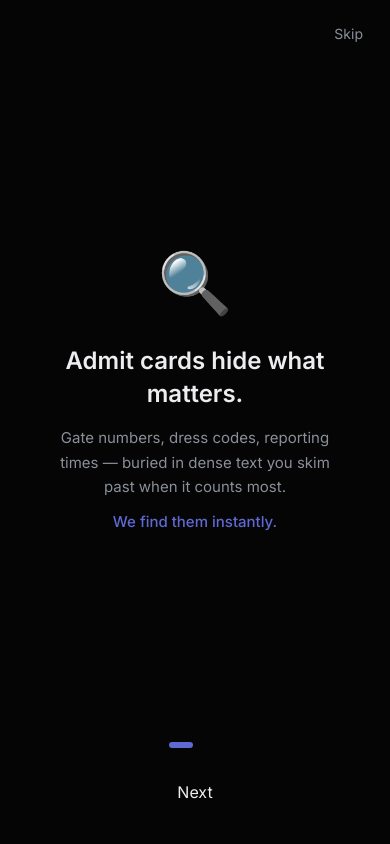
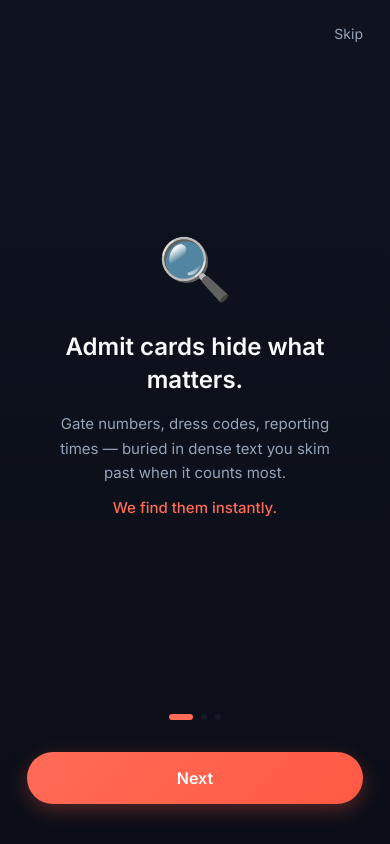
Before and after one commit to mahi-kandari/Examora, a React (Vite) app in the folder frontend/: page /onboarding in a window 390 px wide. Built offline with nearby package versions, Linux system fonts and the light colour scheme; no server answers.

Commit message:
Restore previous UI (Soft Cream background, Coral primary accent, Electric Blue highlights, EverSync responsive layout)

```diff
--- a/frontend/src/components/BottomNav.tsx
+++ b/frontend/src/components/BottomNav.tsx
@@ -14,7 +14,7 @@ const BottomNav: React.FC = () => {
 
   return (
     <nav className="fixed bottom-0 left-0 right-0 z-40 flex justify-center px-4 pb-[max(1rem,env(safe-area-inset-bottom))] pointer-events-none">
-      <div className="pointer-events-auto w-full max-w-md bg-[#0A0A0C]/85 backdrop-blur-xl border border-white/[0.06] rounded-full p-2 shadow-2xl shadow-black/80">
+      <div className="pointer-events-auto w-full max-w-md bg-surface/90 dark:bg-slate-900/90 backdrop-blur-xl border border-stroke/70 dark:border-white/10 rounded-full p-2 shadow-2xl shadow-slate-900/10 dark:shadow-black/50">
         <ul className="flex items-center justify-around">
           {tabs.map(({ to, label, icon: Icon }) => {
             const isActive = location.pathname === to;
@@ -27,7 +27,7 @@ const BottomNav: React.FC = () => {
                   {isActive && (
                     <motion.div
                       layoutId="activeTabPill"
-                      className="absolute inset-0 bg-[#5E6AD2] rounded-full shadow-[0_0_18px_rgba(94,106,210,0.45)]"
+                      className="absolute inset-0 bg-[#FF5A43] dark:bg-[#FF6B57] rounded-full shadow-md shadow-[#FF5A43]/30"
                       transition={{ type: "spring", stiffness: 380, damping: 30 }}
                     />
                   )}
@@ -35,7 +35,7 @@ const BottomNav: React.FC = () => {
                     className={`relative z-10 flex items-center gap-2 ${
                       isActive
                         ? "text-white font-semibold"
-                        : "text-[#8A8F98] hover:text-[#EDEDEF]"
+                        : "text-muted hover:text-text-primary"
                     }`}
                   >
                     <Icon className="w-5 h-5 shrink-0" />
--- a/frontend/src/index.css
+++ b/frontend/src/index.css
@@ -1,62 +1,93 @@
 @import "tailwindcss";
 
-/* ---------- Linear / Modern Design System Tokens ---------- */
-:root, [data-theme="dark"], html.dark, [data-theme="light"], html.light {
-  --bg-deep: #020203;
-  --bg-base: #050506;
-  --bg-elevated: #0a0a0c;
-  --surface-val: rgba(255, 255, 255, 0.05);
-  --surface-hover-val: rgba(255, 255, 255, 0.08);
-  --text-primary-color: #EDEDEF;
-  --muted-color: #8A8F98;
-  --subtle-color: rgba(255, 255, 255, 0.60);
-  --accent-color: #5E6AD2;             /* Single Unified Indigo Palette */
-  --accent-bright-color: #6872D9;
-  --accent-glow-val: rgba(94, 106, 210, 0.30);
-  --border-default-val: rgba(255, 255, 255, 0.06);
-  --border-hover-val: rgba(255, 255, 255, 0.10);
-  --border-accent-val: rgba(94, 106, 210, 0.30);
-  --app-gradient-val: radial-gradient(ellipse at top, #0a0a0f 0%, #050506 50%, #020203 100%);
-  --card-shadow-val: 0 0 0 1px rgba(255, 255, 255, 0.06), 0 2px 20px rgba(0, 0, 0, 0.4), 0 0 40px rgba(0, 0, 0, 0.2);
-  --card-shadow-hover-val: 0 0 0 1px rgba(255, 255, 255, 0.10), 0 8px 40px rgba(0, 0, 0, 0.5), 0 0 80px rgba(94, 106, 210, 0.15);
-  --glass-shadow-val: 0 0 0 1px rgba(255, 255, 255, 0.06), 0 8px 32px rgba(0, 0, 0, 0.5);
-  --input-bg-val: #0F0F12;
-  --toggle-track-off: rgba(255, 255, 255, 0.1);
+/* ---------- Theme Definitions ---------- */
+:root, [data-theme="light"], html.light {
+  --bg-color: #FAF7F2;               /* Soft Cream Background */
+  --surface-color: #FFFFFF;          /* Pure White Cards */
+  --glass-color: #FFFFFF;
+  --glass-bg-val: rgba(255, 255, 255, 0.95);
+  --glass-border-val: rgba(230, 222, 210, 0.8);
+  --text-primary-color: #1E293B;     /* Deep Slate Text */
+  --muted-color: #64748B;            /* Muted Slate Text */
+  --stroke-color: #E6DECE;           /* Warm Soft Cream Border */
+  --accent-color: #FF5A43;           /* Vibrant Coral Primary Accent */
+  --electric-blue: #2563EB;         /* Electric Blue for Charts & Highlights */
+  --success-color: #10B981;
+  --danger-color: #EF4444;
+  --app-gradient-val: linear-gradient(180deg, #FDFBF7 0%, #FAF7F2 100%);
+  --card-shadow-val: 0 10px 30px -4px rgba(220, 208, 192, 0.45), 0 4px 12px -2px rgba(15, 23, 42, 0.03);
+  --glass-shadow-val: 0 12px 36px -4px rgba(220, 208, 192, 0.5);
+  --input-bg-val: #F6F2EC;
+  --toggle-track-off: #E6DECE;
+}
+
+[data-theme="dark"], html.dark {
+  --bg-color: #0E131F;               /* Midnight Background */
+  --surface-color: #161C2E;          /* Midnight Surface Cards */
+  --glass-color: #161C2E;
+  --glass-bg-val: rgba(22, 28, 46, 0.92);
+  --glass-border-val: rgba(255, 255, 255, 0.1);
+  --text-primary-color: #F8FAFC;
+  --muted-color: #94A3B8;
+  --stroke-color: #232B3F;
+  --accent-color: #FF6B57;           /* Vibrant Coral */
+  --electric-blue: #3B82F6;         /* Electric Blue */
+  --success-color: #10B981;
+  --danger-color: #F43F5E;
+  --app-gradient-val: linear-gradient(180deg, #0E131F 0%, #0B0E18 100%);
+  --card-shadow-val: 0 10px 30px -5px rgba(0, 0, 0, 0.4);
+  --glass-shadow-val: 0 12px 36px -4px rgba(0, 0, 0, 0.5);
+  --input-bg-val: #1B2237;
+  --toggle-track-off: #232B3F;
 }
 
 @theme {
-  --font-body: "Inter", "Geist Sans", system-ui, -apple-system, sans-serif;
-  --font-display: "Inter", "Geist Sans", system-ui, -apple-system, sans-serif;
+  --font-body: "Inter", -apple-system, BlinkMacSystemFont, "Segoe UI", Roboto, sans-serif;
+  --font-display: "Inter", -apple-system, BlinkMacSystemFont, "Segoe UI", Roboto, sans-serif;
 
-  --color-bg-deep: #020203;
-  --color-bg-base: #050506;
-  --color-bg-elevated: #0a0a0c;
-  --color-surface: var(--surface-val);
-  --color-text-primary: #EDEDEF;
-  --color-muted: #8A8F98;
-  --color-accent: #5E6AD2;
-  --color-accent-bright: #6872D9;
-  --color-border-default: rgba(255, 255, 255, 0.06);
+  --color-bg: var(--bg-color);
+  --color-surface: var(--surface-color);
+  --color-glass: var(--glass-color);
+  --color-text-primary: var(--text-primary-color);
+  --color-muted: var(--muted-color);
+  --color-stroke: var(--stroke-color);
+  --color-accent: var(--accent-color);
+  --color-coral: var(--accent-color);
+  --color-electric: var(--electric-blue);
+  --color-success: var(--success-color);
+  --color-danger: var(--danger-color);
 
-  --background-image-accent-gradient: linear-gradient(135deg, #5E6AD2, #6872D9);
-  --background-image-text-gradient: linear-gradient(180deg, #FFFFFF 0%, rgba(255, 255, 255, 0.7) 100%);
-  --background-image-[#5E6AD2]-shimmer: linear-gradient(90deg, #5E6AD2, #818cf8, #5E6AD2);
+  --background-image-accent-gradient: linear-gradient(135deg, #FF6B57, #FF5A43);
+  --background-image-electric-gradient: linear-gradient(135deg, #3B82F6, #1D61FF);
+  --background-image-app-gradient: var(--app-gradient-val);
 
-  --radius-2xl: 1rem;
-  --radius-3xl: 1.5rem;
+  --radius-4xl: 2rem;
 
-  --ease-expo: cubic-bezier(0.16, 1, 0.3, 1);
+  --animate-fadeInUp: fadeInUp 0.4s ease-out both;
+  --animate-scaleIn: scaleIn 0.3s ease-out both;
+  --animate-shimmer: shimmer 1.6s infinite linear;
+  --animate-checkmarkDraw: checkmarkDraw 0.8s ease forwards;
+  --animate-glowPulse: glowPulse 2.4s ease-in-out infinite;
 
-  --animate-floatPrimary: floatPrimary 10s ease-in-out infinite;
-  --animate-floatSecondary: floatSecondary 12s ease-in-out infinite;
-
-  @keyframes floatPrimary {
-    0%, 100% { transform: translate(0, 0) scale(1); }
-    50% { transform: translate(-30px, -20px) scale(1.08); }
+  @keyframes fadeInUp {
+    0% { opacity: 0; transform: translateY(16px); }
+    100% { opacity: 1; transform: translateY(0); }
   }
-  @keyframes floatSecondary {
-    0%, 100% { transform: translate(0, 0) scale(1); }
-    50% { transform: translate(40px, 25px) scale(1.05); }
+  @keyframes scaleIn {
+    0% { opacity: 0; transform: scale(0.95); }
+    100% { opacity: 1; transform: scale(1); }
+  }
+  @keyframes shimmer {
+    0% { background-position: -400px 0; }
+    100% { background-position: 400px 0; }
+  }
+  @keyframes checkmarkDraw {
+    0% { stroke-dashoffset: 100; }
+    100% { stroke-dashoffset: 0; }
+  }
+  @keyframes glowPulse {
+    0%, 100% { opacity: 0.6; }
+    50% { opacity: 1; }
   }
 }
 
@@ -68,99 +99,128 @@ html,
 body,
 #root {
   height: 100%;
-  background-color: #050506;
-  color: #EDEDEF;
 }
 body {
   font-family: var(--font-body);
-  color: #EDEDEF;
-  background-color: #050506;
+  color: var(--color-text-primary);
+  background-image: var(--app-gradient-val);
+  background-color: var(--bg-color);
   min-height: 100vh;
   -webkit-font-smoothing: antialiased;
+  transition: background-color 0.3s ease, color 0.3s ease;
 }
 
-/* ---------- Linear / Modern Component Styling ---------- */
+/* ---------- Reusable Components ---------- */
 @layer components {
-  .text-gradient {
-    background: linear-gradient(180deg, #FFFFFF 0%, rgba(255, 255, 255, 0.75) 100%);
-    -webkit-background-clip: text;
-    -webkit-text-fill-color: transparent;
+  .glass {
+    background: var(--glass-bg-val);
+    backdrop-filter: blur(24px);
+    border: 1px solid var(--glass-border-val);
+    border-radius: 1.5rem;
+    box-shadow: var(--glass-shadow-val);
+    transition: background 0.3s ease, border-color 0.3s ease, box-shadow 0.3s ease;
   }
 
-  .text-accent-gradient {
-    background: linear-gradient(90deg, #5E6AD2 0%, #818CF8 50%, #5E6AD2 100%);
-    background-size: 200% auto;
-    -webkit-background-clip: text;
-    -webkit-text-fill-color: transparent;
+  .btn-primary {
+    background-image: linear-gradient(135deg, #FF6B57, #FF5A43);
+    color: white;
+    font-family: var(--font-display);
+    font-weight: 600;
+    padding: 0.875rem 2rem;
+    border-radius: 9999px;
+    box-shadow: 0 6px 20px rgba(255, 90, 67, 0.3);
+    transition: all 0.3s;
+  }
+  .btn-primary:hover {
+    transform: scale(1.02);
+    box-shadow: 0 8px 24px rgba(255, 90, 67, 0.4);
+  }
+  .btn-primary:active {
+    transform: scale(0.98);
+  }
+  .btn-primary:disabled {
+    opacity: 0.5;
+    pointer-events: none;
+    transform: none;
   }
 
-  .card-linear {
-    background: linear-gradient(180deg, rgba(255, 255, 255, 0.04) 0%, rgba(255, 255, 255, 0.01) 100%);
-    background-color: rgba(10, 10, 12, 0.7);
-    border: 1px solid rgba(255, 255, 255, 0.06);
-    border-radius: 1rem;
-    box-shadow: 0 0 0 1px rgba(255, 255, 255, 0.06), 0 2px 20px rgba(0, 0, 0, 0.4), 0 0 40px rgba(0, 0, 0, 0.2);
-    transition: all 0.25s cubic-bezier(0.16, 1, 0.3, 1);
+  .btn-electric {
+    background-image: linear-gradient(135deg, #3B82F6, #1D61FF);
+    color: white;
+    font-family: var(--font-display);
+    font-weight: 600;
+    padding: 0.875rem 2rem;
+    border-radius: 9999px;
+    box-shadow: 0 6px 20px rgba(37, 99, 235, 0.3);
+    transition: all 0.3s;
+  }
+  .btn-electric:hover {
+    transform: scale(1.02);
   }
 
-  .card-linear:hover {
-    border-color: rgba(255, 255, 255, 0.12);
-    box-shadow: 0 0 0 1px rgba(255, 255, 255, 0.12), 0 8px 40px rgba(0, 0, 0, 0.5), 0 0 80px rgba(94, 106, 210, 0.12);
-    transform: translateY(-2px);
+  .btn-ghost {
+    background: transparent;
+    border: 1px solid var(--glass-border-val);
+    color: var(--color-text-primary);
+    font-family: var(--font-display);
+    font-weight: 500;
+    padding: 0.75rem 1.75rem;
+    border-radius: 9999px;
+    transition: all 0.3s;
+  }
+  .btn-ghost:hover {
+    border-color: var(--color-accent);
+    background: rgba(255, 90, 67, 0.08);
   }
 
-  .btn-linear-primary {
-    background-color: #5E6AD2;
-    color: #FFFFFF;
-    font-weight: 600;
-    padding: 0.75rem 1.5rem;
-    border-radius: 0.5rem;
-    box-shadow: 0 0 0 1px rgba(94, 106, 210, 0.5), 0 4px 14px rgba(94, 106, 210, 0.35), inset 0 1px 0 0 rgba(255, 255, 255, 0.25);
-    transition: all 0.2s cubic-bezier(0.16, 1, 0.3, 1);
-  }
-  .btn-linear-primary:hover {
-    background-color: #6872D9;
-    box-shadow: 0 0 0 1px rgba(104, 114, 217, 0.6), 0 6px 20px rgba(94, 106, 210, 0.45), inset 0 1px 0 0 rgba(255, 255, 255, 0.35);
-    transform: translateY(-1px);
-  }
-  .btn-linear-primary:active {
-    transform: scale(0.98);
-    box-shadow: 0 0 0 1px rgba(94, 106, 210, 0.4), 0 2px 8px rgba(94, 106, 210, 0.25);
+  .card {
+    background-color: var(--color-surface);
+    border: 1px solid var(--glass-border-val);
+    border-radius: 1.5rem;
+    padding: 1.5rem;
+    box-shadow: var(--card-shadow-val);
+    transition: background-color 0.3s ease, border-color 0.3s ease, box-shadow 0.3s ease;
   }
 
-  .btn-linear-secondary {
-    background: rgba(255, 255, 255, 0.05);
-    color: #EDEDEF;
-    font-weight: 500;
-    padding: 0.75rem 1.5rem;
-    border-radius: 0.5rem;
-    border: 1px solid rgba(255, 255, 255, 0.06);
-    box-shadow: inset 0 1px 0 0 rgba(255, 255, 255, 0.08);
-    transition: all 0.2s cubic-bezier(0.16, 1, 0.3, 1);
+  .input-field {
+    width: 100%;
+    background: var(--input-bg-val);
+    border: 1px solid var(--glass-border-val);
+    border-radius: 1rem;
+    padding: 1rem 1.25rem;
+    color: var(--color-text-primary);
+    outline: none;
+    transition: all 0.3s;
   }
-  .btn-linear-secondary:hover {
-    background: rgba(255, 255, 255, 0.08);
-    border-color: rgba(255, 255, 255, 0.12);
+  .input-field::placeholder {
+    color: var(--color-muted);
+  }
+  .input-field:focus {
+    border-color: var(--color-accent);
+    box-shadow: 0 0 0 2px rgba(255, 90, 67, 0.25);
   }
 
-  .badge-linear {
+  .badge {
     display: inline-flex;
     align-items: center;
-    padding: 0.2rem 0.65rem;
+    padding: 0.25rem 0.75rem;
     border-radius: 9999px;
-    font-size: 0.7rem;
+    font-size: 0.75rem;
     font-weight: 600;
-    letter-spacing: 0.05em;
-    background: rgba(94, 106, 210, 0.15);
-    color: #818CF8;
-    border: 1px solid rgba(94, 106, 210, 0.3);
+    background: rgba(255, 90, 67, 0.12);
+    color: var(--color-accent);
+    border: 1px solid rgba(255, 90, 67, 0.25);
+  }
+
+  .badge-electric {
+    display: inline-flex;
+    align-items: center;
+    padding: 0.25rem 0.75rem;
+    border-radius: 9999px;
+    font-size: 0.75rem;
+    font-weight: 600;
+    background: rgba(37, 99, 235, 0.12);
+    color: var(--electric-blue);
+    border: 1px solid rgba(37, 99, 235, 0.25);
   }
 }
-
-/* Technical grid background pattern */
-.bg-grid-pattern {
-  background-size: 64px 64px;
-  background-image:
-    linear-gradient(to right, rgba(255, 255, 255, 0.02) 1px, transparent 1px),
-    linear-gradient(to bottom, rgba(255, 255, 255, 0.02) 1px, transparent 1px);
-}
```
Also changed, not shown: frontend/src/components/ChronosVisualization.tsx (+60 -60 lines), frontend/src/components/Screen.tsx (+3 -16 lines), frontend/src/pages/Home.tsx (+122 -121 lines).
